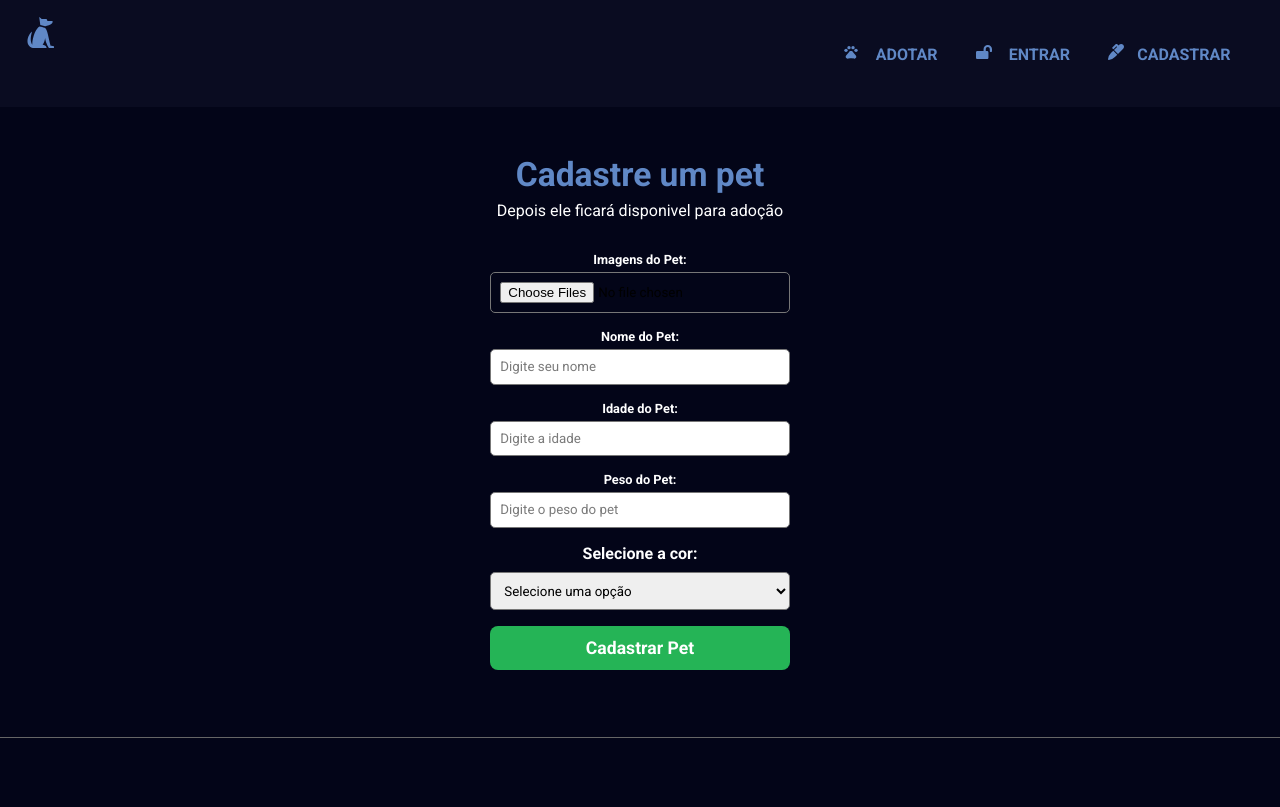
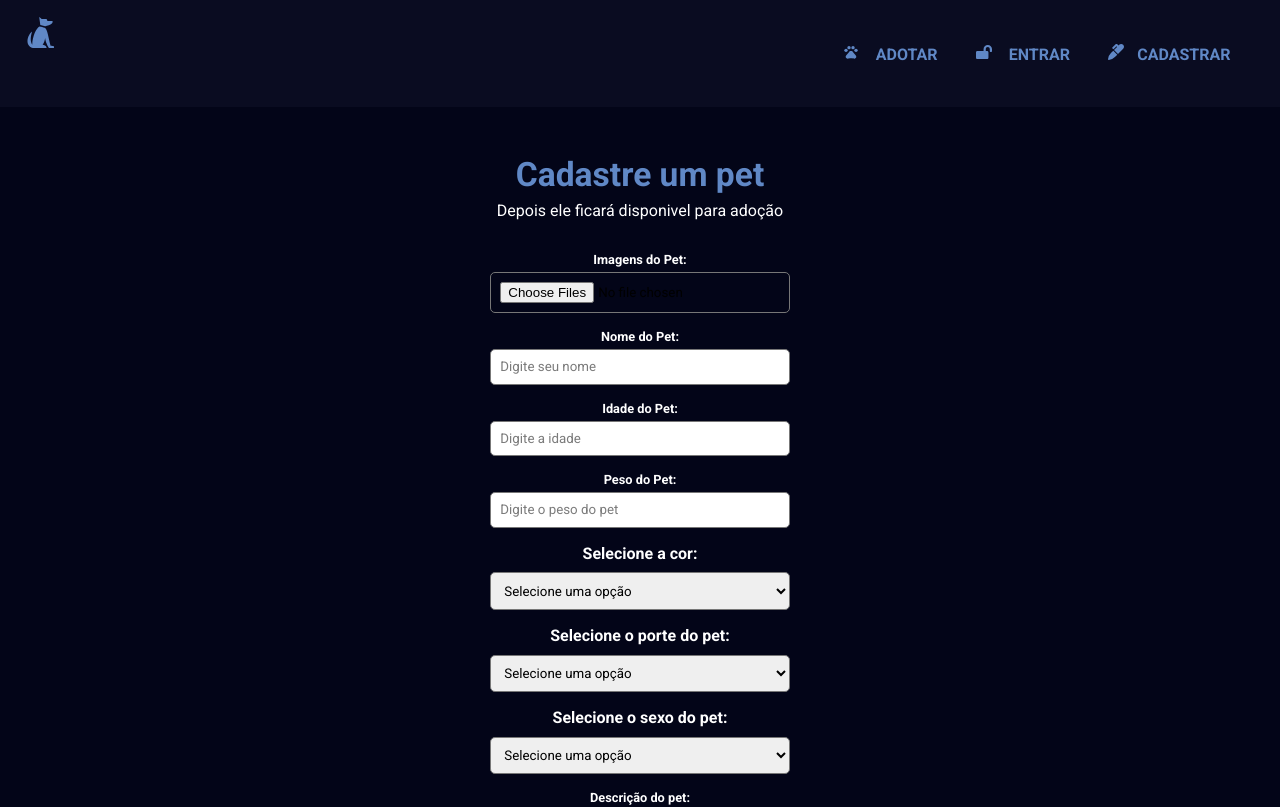
Before and after one commit to adotetoto/adoteototo-frontend, a React (Create React App) app: page /pet/add in a window 1280 px wide. Shown: the top 807 px of the page. Built offline with nearby package versions, Linux system fonts and the light colour scheme.

Commit message:
47 - adicionando o campo de pets
- sexo
- porte
-descrição

```diff
--- a/src/components/form/PetForm.jsx
+++ b/src/components/form/PetForm.jsx
@@ -7,6 +7,8 @@ const PetForm = ({ handleSubmit, petData, btnText }) => {
   const [pet, setPet] = useState(petData || {});
   const [preview, setPreview] = useState([]);
   const colors = ["Branco", "Preto", "Cinza", "Caramelo", "Mesclado"];
+  const sizes = ["Pequeno", "Medio", "Grande"];
+  const sexs = ["Macho", "Femea"];
   function onFileChange(e) {
     setPreview(Array.from(e.target.files));
     setPet({ ...pet, images: [...e.target.files] });
@@ -18,6 +20,18 @@ const PetForm = ({ handleSubmit, petData, btnText }) => {
     setPet({
       ...pet,
       color: e.target.options[e.target.selectedIndex].text,
+    });
+  }
+  function handleSize(e) {
+    setPet({
+      ...pet,
+      size: e.target.options[e.target.selectedIndex].text,
+    });
+  }
+  function handleSex(e) {
+    setPet({
+      ...pet,
+      sex: e.target.options[e.target.selectedIndex].text,
     });
   }
   function submit(e) {
@@ -84,6 +98,29 @@ const PetForm = ({ handleSubmit, petData, btnText }) => {
         handleOnChange={handleColor}
         value={pet.color || ""}
       />
+      <Select
+        name="size"
+        text="Selecione o porte do pet"
+        options={sizes}
+        handleOnChange={handleSize}
+        value={pet.size || ""}
+      />
+      <Select
+        name="sex"
+        text="Selecione o sexo do pet"
+        options={sexs}
+        handleOnChange={handleSex}
+        value={pet.sex || ""}
+      />
+      <Input
+        text="Descrição do pet"
+        type="text"
+        name="description"
+        placeholder="Digite o peso do pet"
+        handleOnChange={handleChange}
+        value={pet.description || ""}
+      />
+
       <input type="submit" value={btnText} />
     </form>
   );
--- a/src/components/pages/Pet/PetDetails.jsx
+++ b/src/components/pages/Pet/PetDetails.jsx
@@ -23,11 +23,10 @@ const PetDetails = () => {
           </div>
           <div>
             {pet.images.map((image, index) => (
-              <div className={styles.pet_images}>
+              <div key={index} className={styles.pet_images}>
                 <img
                   src={`${process.env.REACT_APP_API}/images/pets/${image}`}
                   alt={pet.name}
-                  key={index}
                 />
               </div>
             ))}
@@ -38,6 +37,8 @@ const PetDetails = () => {
             {pet.user.name}
             <span className="bold">Para o número:</span>
             {pet.user.phone}
+            <span className="bold">{pet.user.city}</span>
+            <span className="bold">{pet.user.address}</span>
           </p>
         </section>
       )}
```
